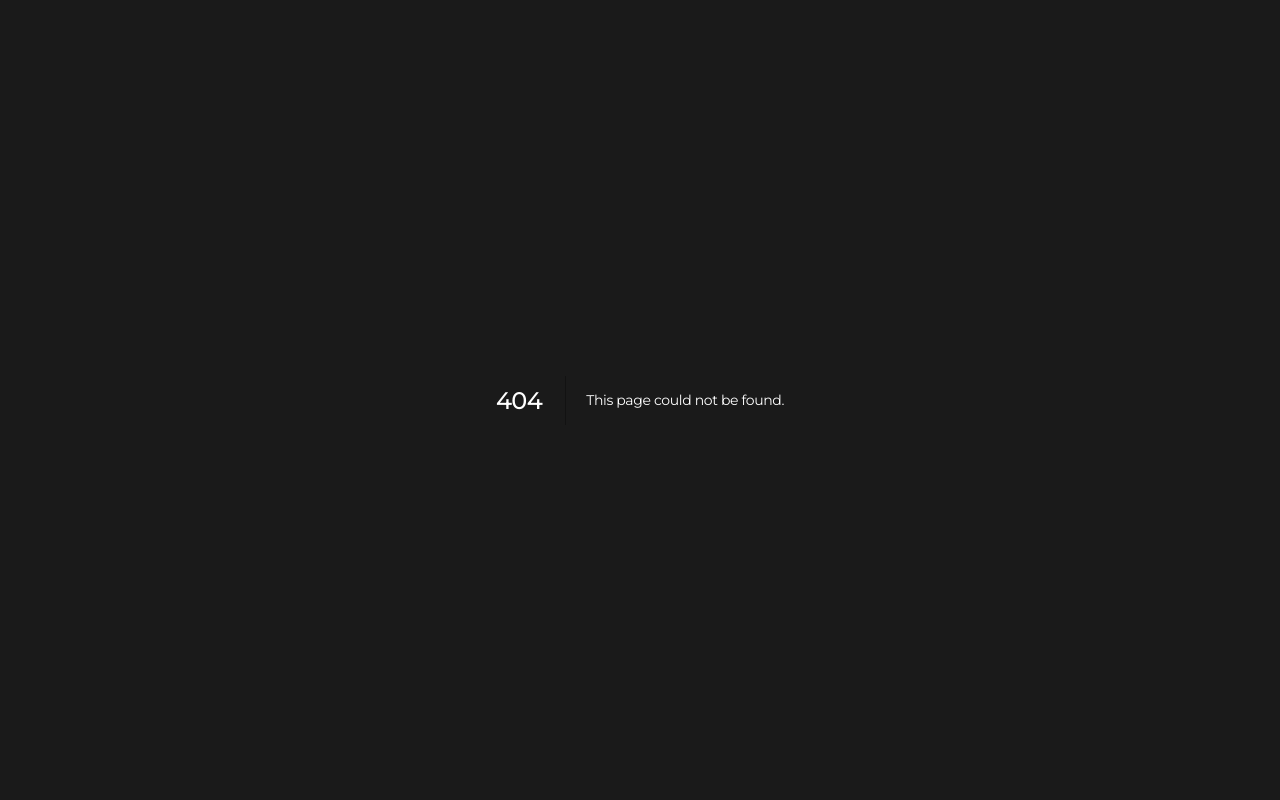
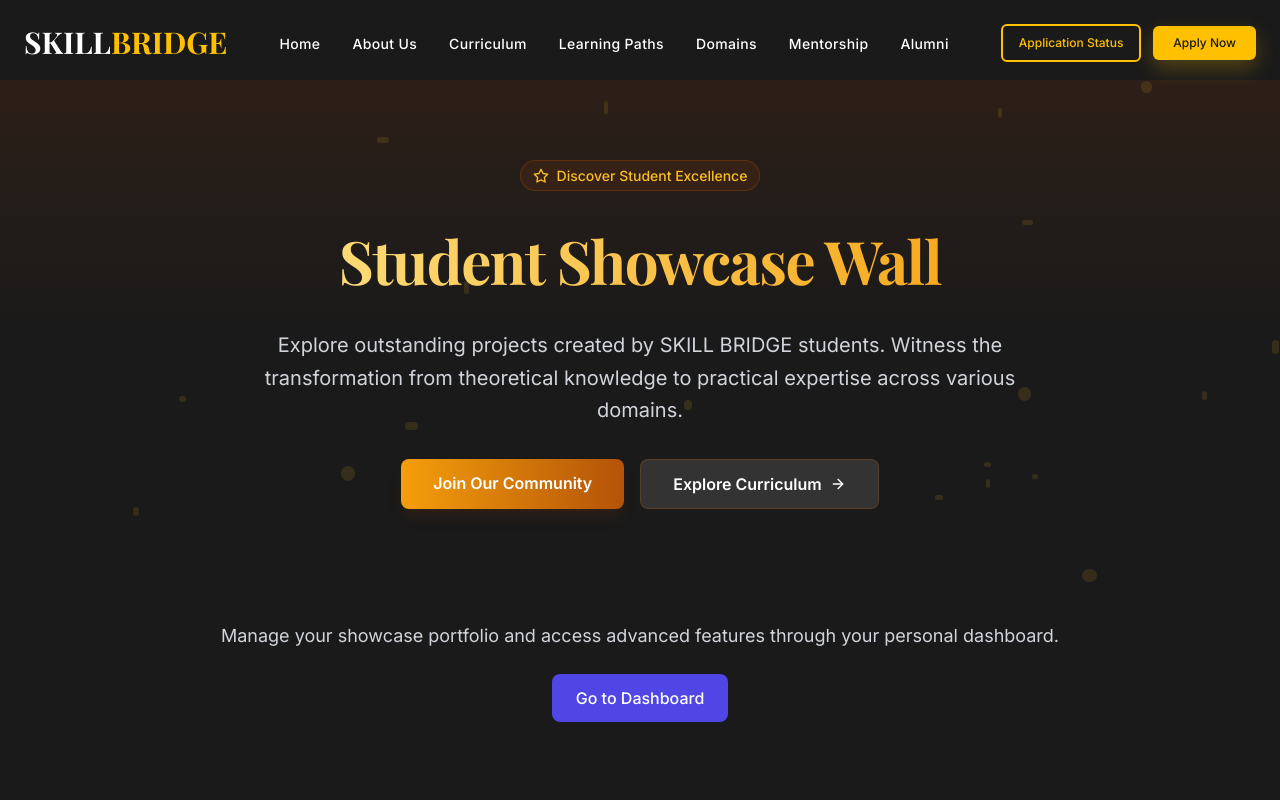
Before and after one commit to Nikhil9989/psb, a Next.js app: page /psb/public/showcase in a window 1280 px wide. Before the commit this address had no page. Shown: the top 800 px of the page. Built offline with nearby package versions, Linux system fonts and the light colour scheme.

Commit message:
Move showcase to public route to fix conflict

```diff
--- /dev/null
+++ b/app/public/showcase/page.tsx
@@ -0,0 +1,30 @@
+import React from 'react';
+import PageLayout from '@/components/layout/PageLayout';
+import ShowcaseHero from '@/components/showcase/ShowcaseHero';
+import ShowcaseGallery from '@/components/showcase/ShowcaseGallery';
+import Link from 'next/link';
+
+export const metadata = {
+  title: 'Student Showcase | SKILL BRIDGE',
+  description: 'Explore projects created by SKILL BRIDGE students showcasing their skills and achievements.',
+}
+
+export default function ShowcasePage() {
+  return (
+    <PageLayout>
+      <ShowcaseHero />
+      <div className="container mx-auto px-4 py-8 text-center">
+        <p className="text-lg text-gray-300 mb-6">
+          Manage your showcase portfolio and access advanced features through your personal dashboard.
+        </p>
+        <Link
+          href="/dashboard/showcase"
+          className="inline-flex items-center px-6 py-3 bg-indigo-600 hover:bg-indigo-500 text-white rounded-lg transition font-medium"
+        >
+          Go to Dashboard
+        </Link>
+      </div>
+      <ShowcaseGallery featured={true} limit={9} />
+    </PageLayout>
+  );
+}
```
